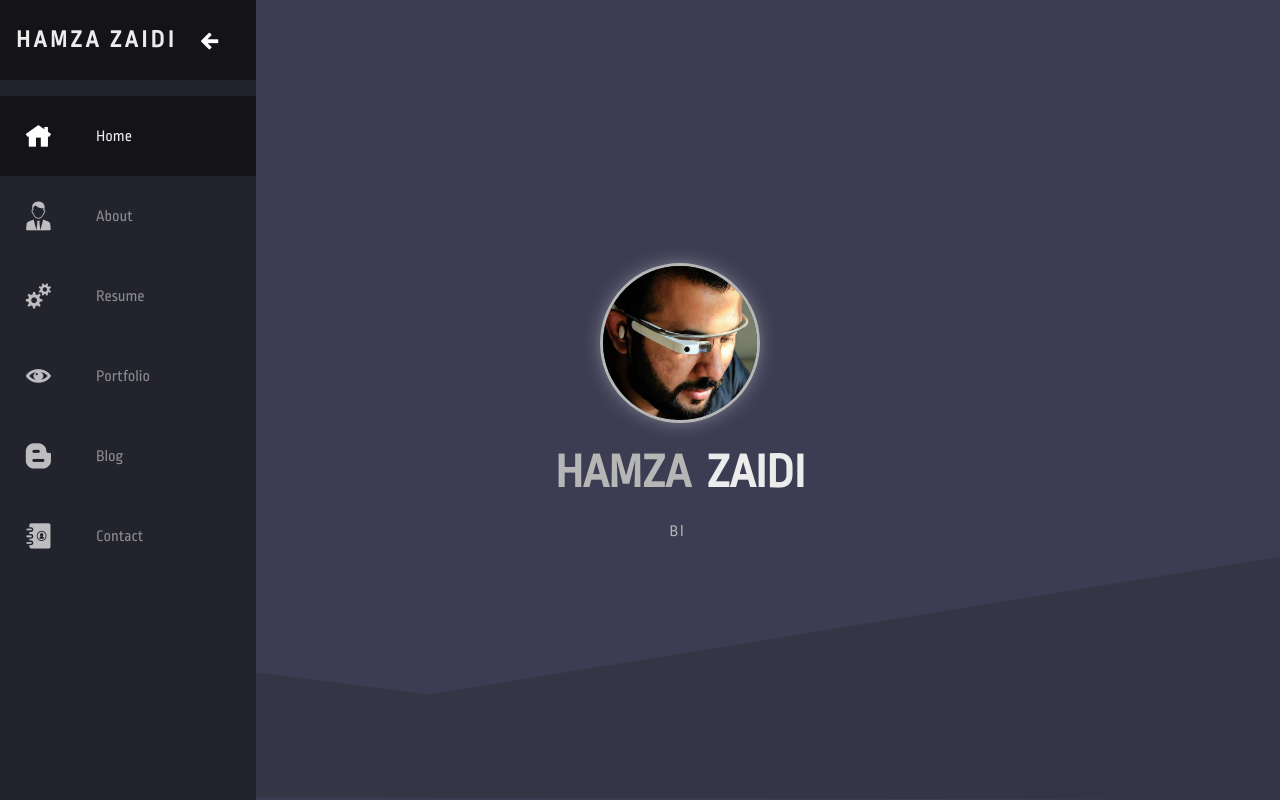
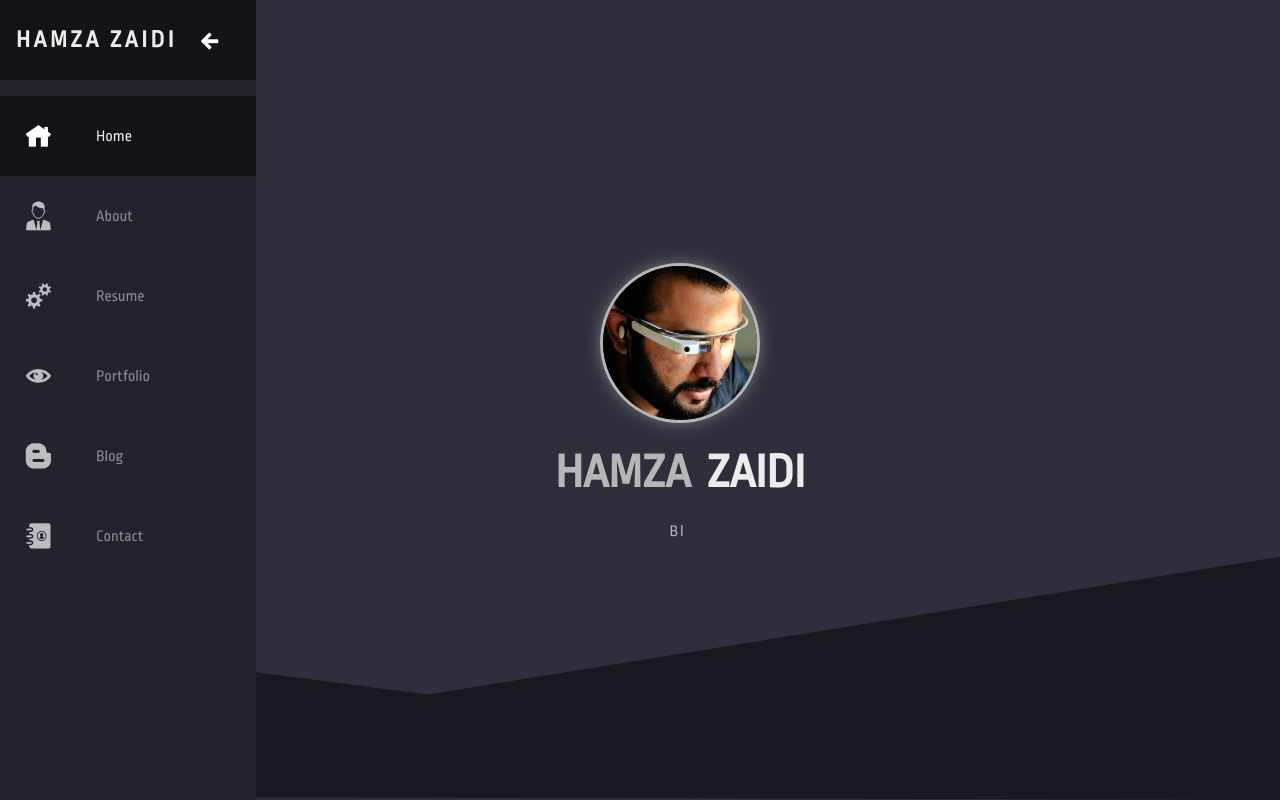
Before and after one commit to hamzazaidi/hamzadev, an Angular app: page /home in a window 1280 px wide. Built offline with nearby package versions, Linux system fonts and the light colour scheme.

Commit message:
Theme classes implemented

```diff
--- a/angular.json
+++ b/angular.json
@@ -28,7 +28,8 @@
               "src/assets"
             ],
             "styles": [
-              "src/styles.scss"
+              "src/styles.scss",
+              "src/theme.scss"
             ],
             "scripts": []
           },
--- a/src/app/app.component.html
+++ b/src/app/app.component.html
@@ -1,4 +1,4 @@
-<main class="red">
+<main>
     <!-- <div class="theme-picker">
         <ul>
             <li><span class="red"></span></li>
--- a/src/index.html
+++ b/src/index.html
@@ -11,7 +11,7 @@
   <link rel="stylesheet" href="./assets/icofont/icofont.min.css">
 </head>
 
-<body>
+<body class="purple">
   <app-root></app-root>
 </body>
 
--- a/src/styles.scss
+++ b/src/styles.scss
@@ -1,13 +1,9 @@
+/* You can add global styles to this file, and also import other style files */
+
 /* You can add global styles to this file, and also import other style files */
 :root {
   font-size: 16px;
   font-family: "Ropa Sans";
-  --text-primary: #b6b6b6;
-  --text-secondary: #ececec;
-  --bg-primary-light: #3c3d52;
-  --bg-primary: #23232e;
-  --bg-primary-dark: #353546;
-  --bg-secondary: #141418;
   --transition-speed: 600ms;
 }
 
@@ -37,24 +33,3 @@ body {
     margin-left: 5rem;
   }
 }
-
-.dark {
-  --text-primary: #b6b6b6;
-  --text-secondary: #ececec;
-  --bg-primary: #23232e;
-  --bg-secondary: #141418;
-}
-
-.light {
-  --text-primary: #1f1f1f;
-  --text-secondary: #000000;
-  --bg-primary: #ffffff;
-  --bg-secondary: #e4e4e4;
-}
-
-.solar {
-  --text-primary: #576e75;
-  --text-secondary: #35535c;
-  --bg-primary: #fdf6e3;
-  --bg-secondary: #f5e5b8;
-}
--- a/src/theme.scss
+++ b/src/theme.scss
@@ -1,21 +1,49 @@
+$lightRatio: 5%;
+$darkRatio: 5%;
 $text-primary: #b6b6b6;
 $text-secondary: #ececec;
-$bg-secondary: #141418;
-$bg-primary-red: #850000;
-$bg-primary-red-light: lighten($bg-primary-red, 50%);
-$bg-primary-red-dark: darken($bg-primary-red, 20%);
 
-$bg-primary-blue: #2c0193;
-$bg-primary-blue-light: lighten($bg-primary-blue, 50%);
-$bg-primary-blue-dark: darken($bg-primary-blue, 20%);
+$bg-primary-purple: #23232e;
+$bg-primary-purple-light: lighten($bg-primary-purple, $lightRatio);
+$bg-primary-purple-dark: darken($bg-primary-purple, $darkRatio);
+$bg-secondary-purple: #141418;
 
-:root {
+$bg-primary-red: #38100d;
+$bg-primary-red-light: lighten($bg-primary-red, $lightRatio);
+$bg-primary-red-dark: darken($bg-primary-red, $darkRatio);
+$bg-secondary-red: #141418;
+
+$bg-primary-blue: #1b3f8b;
+$bg-primary-blue-light: lighten($bg-primary-blue, $lightRatio);
+$bg-primary-blue-dark: darken($bg-primary-blue, $darkRatio);
+$bg-secondary-blue: #141418;
+
+$bg-primary-green: #024614;
+$bg-primary-green-light: lighten($bg-primary-green, $lightRatio);
+$bg-primary-green-dark: darken($bg-primary-green, $darkRatio);
+$bg-secondary-green: #141418;
+
+$bg-primary-yellow: #674d00;
+$bg-primary-yellow-light: lighten($bg-primary-yellow, $lightRatio);
+$bg-primary-yellow-dark: darken($bg-primary-yellow, $darkRatio);
+$bg-secondary-yellow: #141418;
+
+.purple {
+  --text-primary: #{$text-primary};
+  --text-secondary: #{$text-secondary};
+  --bg-primary-light: #{$bg-primary-purple-light};
+  --bg-primary: #{$bg-primary-purple};
+  --bg-primary-dark: #{$bg-primary-purple-dark};
+  --bg-secondary: #{$bg-secondary-purple};
+}
+
+.red {
   --text-primary: #{$text-primary};
   --text-secondary: #{$text-secondary};
   --bg-primary-light: #{$bg-primary-red-light};
   --bg-primary: #{$bg-primary-red};
   --bg-primary-dark: #{$bg-primary-red-dark};
-  --bg-secondary: #{$bg-secondary};
+  --bg-secondary: #{$bg-secondary-red};
 }
 
 .blue {
@@ -24,5 +52,44 @@ $bg-primary-blue-dark: darken($bg-primary-blue, 20%);
   --bg-primary-light: #{$bg-primary-blue-light};
   --bg-primary: #{$bg-primary-blue};
   --bg-primary-dark: #{$bg-primary-blue-dark};
-  --bg-secondary: #{$bg-secondary};
+  --bg-secondary: #{$bg-secondary-blue};
 }
+
+.green {
+  --text-primary: #{$text-primary};
+  --text-secondary: #{$text-secondary};
+  --bg-primary-light: #{$bg-primary-green-light};
+  --bg-primary: #{$bg-primary-green};
+  --bg-primary-dark: #{$bg-primary-green-dark};
+  --bg-secondary: #{$bg-secondary-green};
+}
+
+.yellow {
+  --text-primary: #{$text-primary};
+  --text-secondary: #{$text-secondary};
+  --bg-primary-light: #{$bg-primary-yellow-light};
+  --bg-primary: #{$bg-primary-yellow};
+  --bg-primary-dark: #{$bg-primary-yellow-dark};
+  --bg-secondary: #{$bg-secondary-yellow};
+}
+
+.box {
+  display: flex;
+  background: var(--bg-secondary);
+  padding: 20px;
+  margin-top: 10px;
+  span {
+    margin-right: 10px;
+    width: 100%;
+    height: 50px;
+  }
+  span:nth-child(1) {
+    background: var(--bg-primary);
+  }
+  span:nth-child(2) {
+    background: var(--bg-primary-light);
+  }
+  span:nth-child(3) {
+    background: var(--bg-primary-dark);
+  }
+}
```
